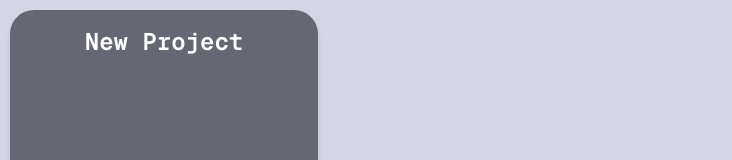
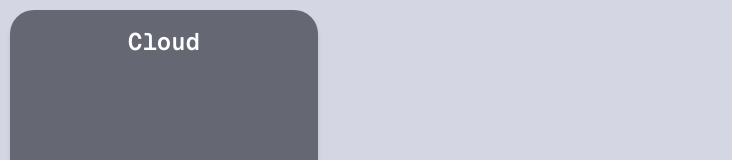
Before and after one commit to zikosichi/mind-cloud, a Next.js app: page / in a window 1280 px wide. Both pictures are taken after a click on the button 640 px from the left and 745 px from the top of the page. Shown: the top 160 px of the page, without its empty margins (0-732 px from the left). Built offline with nearby package versions, Linux system fonts and the light colour scheme.

Commit message:
update names

```diff
--- a/src/app/components/Project.js
+++ b/src/app/components/Project.js
@@ -5,7 +5,7 @@ const Project = ({ project, updateProject, removeProject }) => {
   const handleDoubleClick = () => {
     const newTask = {
       id: `task-${project.tasks.length + 1}`,
-      label: `New Task ${project.tasks.length + 1}`,
+      label: `Task ${project.tasks.length + 1}`,
       completed: false,
     };
     const updatedTodos = [...project.tasks, newTask];
--- a/src/app/page.js
+++ b/src/app/page.js
@@ -39,7 +39,7 @@ export default function Home() {
       w: newProjectWidth,
       h: 5,
       tasks: [],
-      title: "New Project",
+      title: "Cloud",
     };
 
     setProjects((prevProjects) => ({
```
